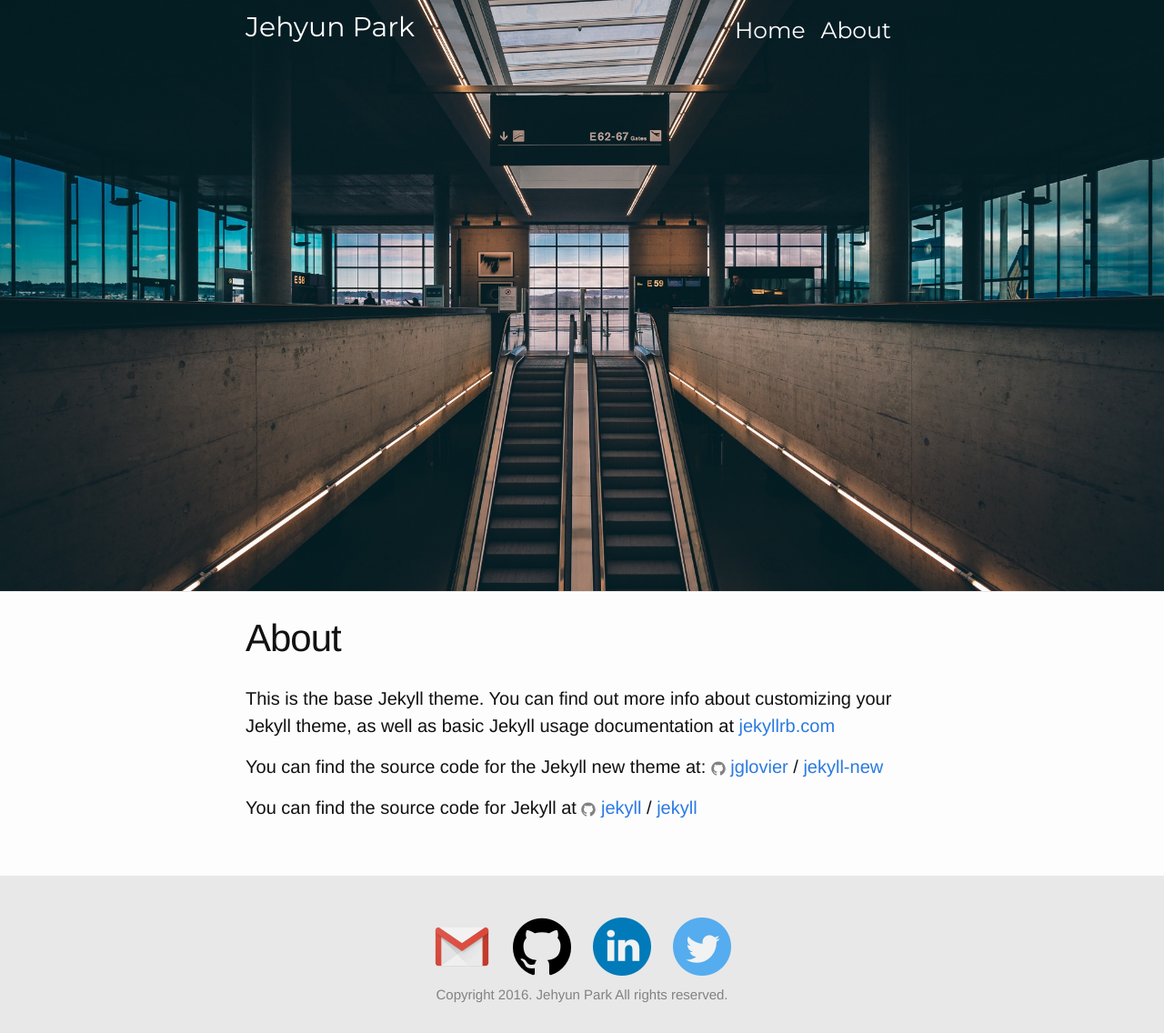
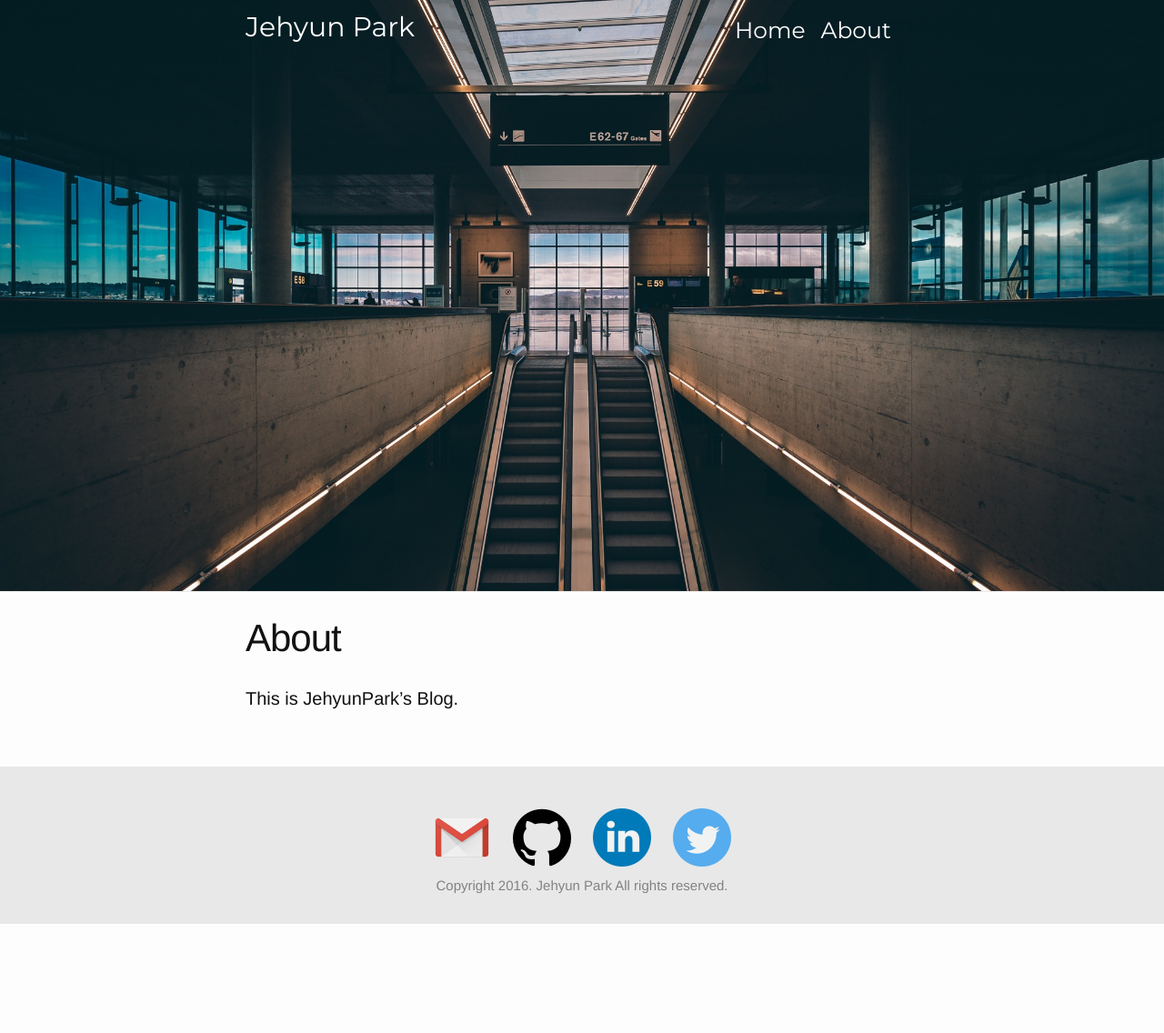
Before and after one commit to jehyunpark/jehyunpark.github.io, a Jekyll site: the page built from about.md, in a window 1280 px wide. Shown: the whole page at 91% size. Built offline with Jekyll 4.4.1, drawn with Linux system fonts in a browser that asks for light colours; nearby versions of some CDN libraries; some web fonts are replaced; after the commit the page ends 1016 px from its top, so only the background shows below that.

Commit message:
임시 처리

```diff
--- a/about.md
+++ b/about.md
@@ -4,12 +4,4 @@
 permalink: /about/
 ---
 
-This is the base Jekyll theme. You can find out more info about customizing your Jekyll theme, as well as basic Jekyll usage documentation at [jekyllrb.com](http://jekyllrb.com/)
-
-You can find the source code for the Jekyll new theme at:
-{% include icon-github.html username="jglovier" %} /
-[jekyll-new](https://github.com/jglovier/jekyll-new)
-
-You can find the source code for Jekyll at
-{% include icon-github.html username="jekyll" %} /
-[jekyll](https://github.com/jekyll/jekyll)
+This is JehyunPark's Blog.
```
